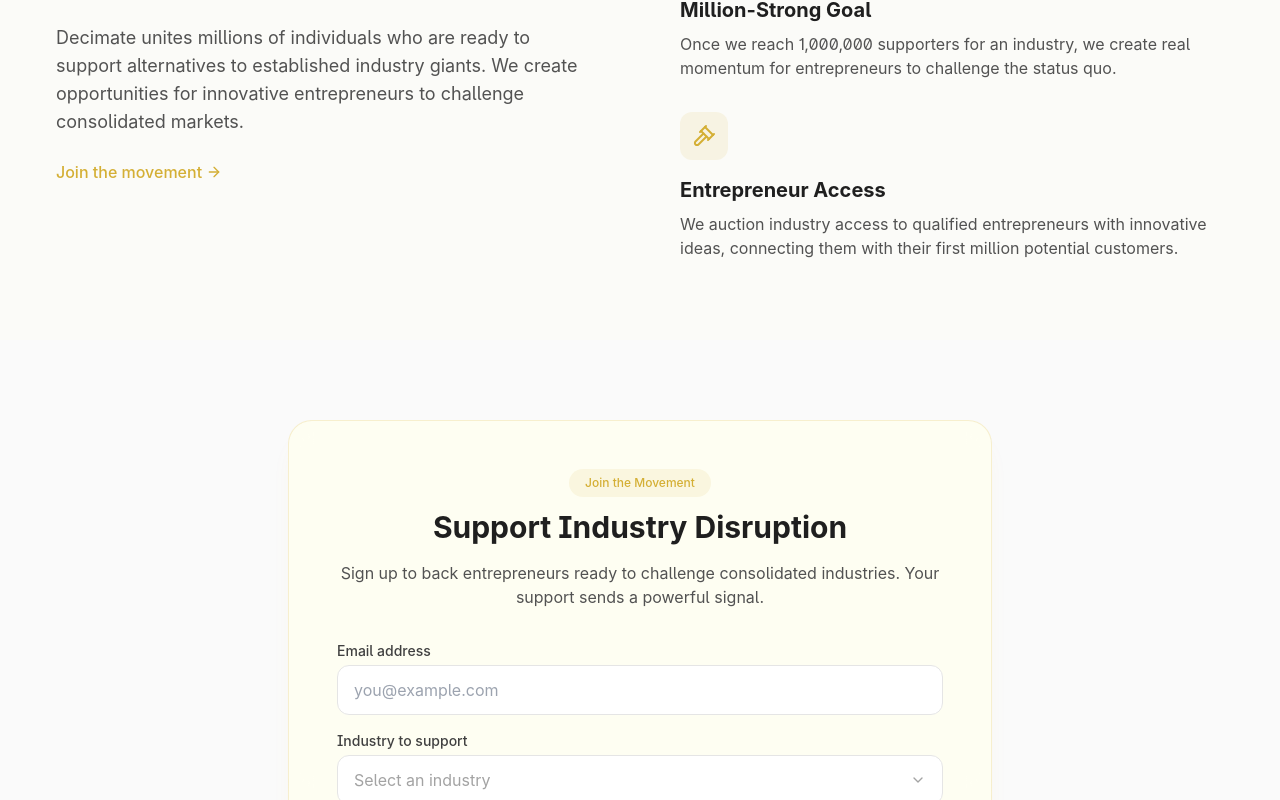
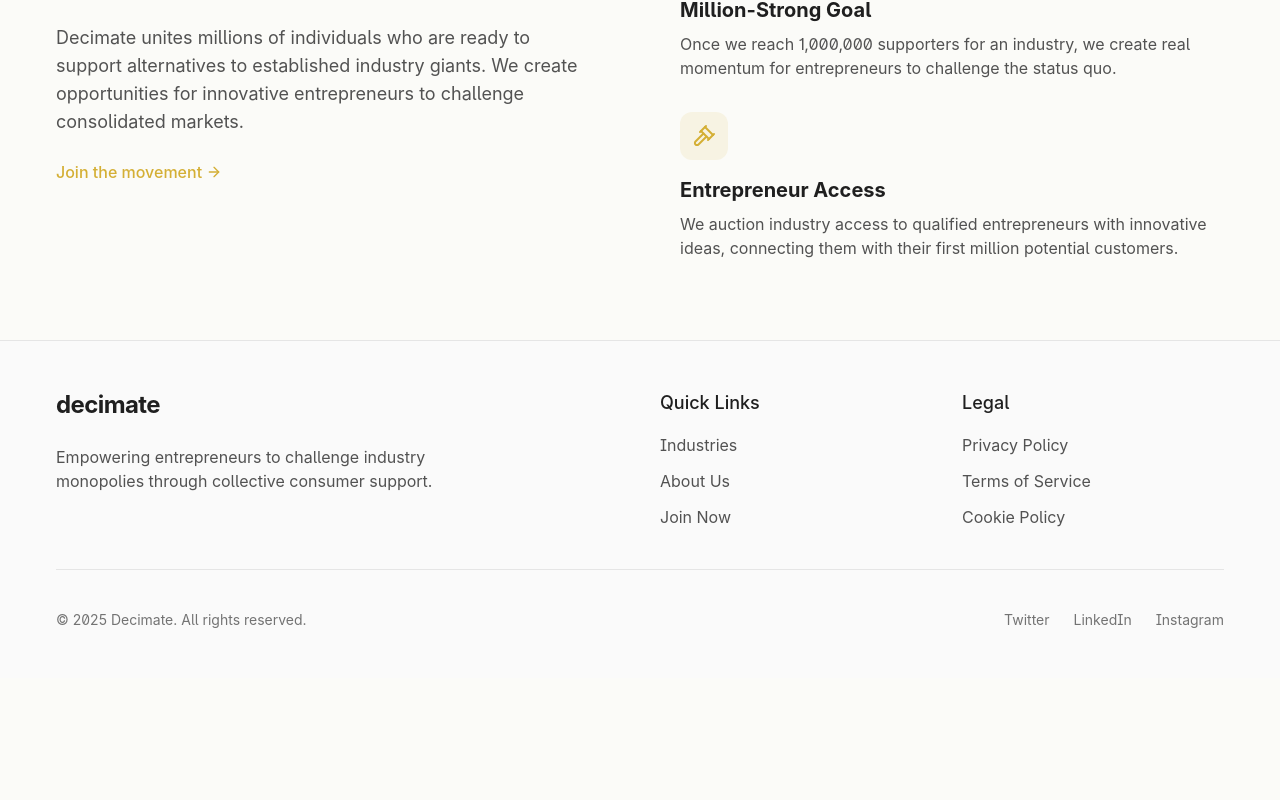
Before and after one commit to EBITDA420/decimate-marketplace, a React (Vite) app: page / in a window 1280 px wide. Shown: the part 2000-2800 px from the top of the page. After the commit the page ends 2678 px from the top, so only its background shows below. Built offline with nearby package versions, Linux system fonts and the light colour scheme; a web font is replaced by a local one.

Commit message:
Replace signup form with button
Replaced the signup form component with the "Decimate an Industry" button.

```diff
--- a/src/pages/Index.tsx
+++ b/src/pages/Index.tsx
@@ -3,7 +3,6 @@ import { useEffect } from "react";
 import Header from "@/components/Header";
 import Hero from "@/components/Hero";
 import IndustrySection from "@/components/IndustrySection";
-import SignupForm from "@/components/SignupForm";
 import AboutSection from "@/components/AboutSection";
 import Footer from "@/components/Footer";
 
@@ -48,7 +47,6 @@ const Index = () => {
         <Hero />
         <IndustrySection />
         <AboutSection />
-        <SignupForm />
       </main>
       <Footer />
     </div>
```
